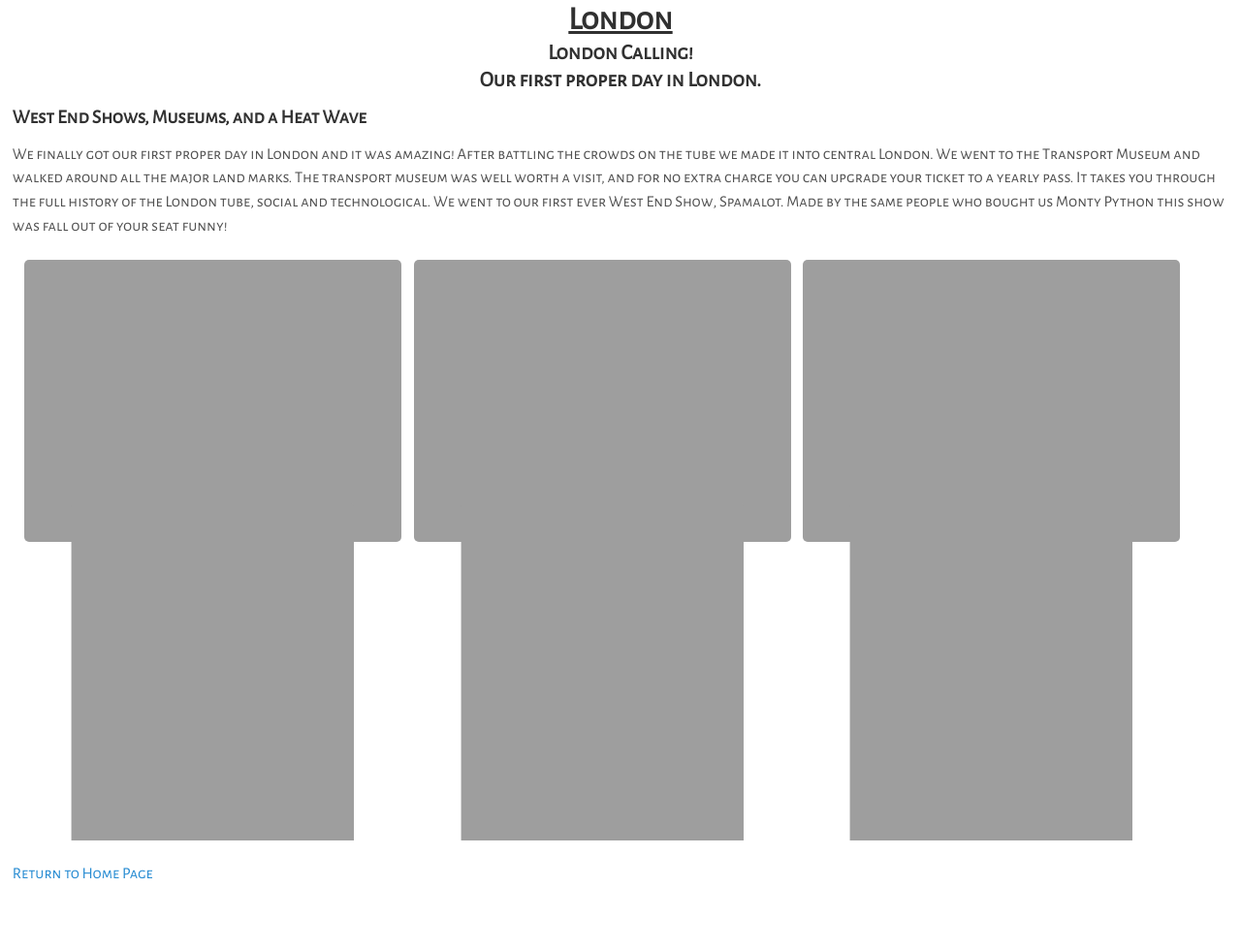
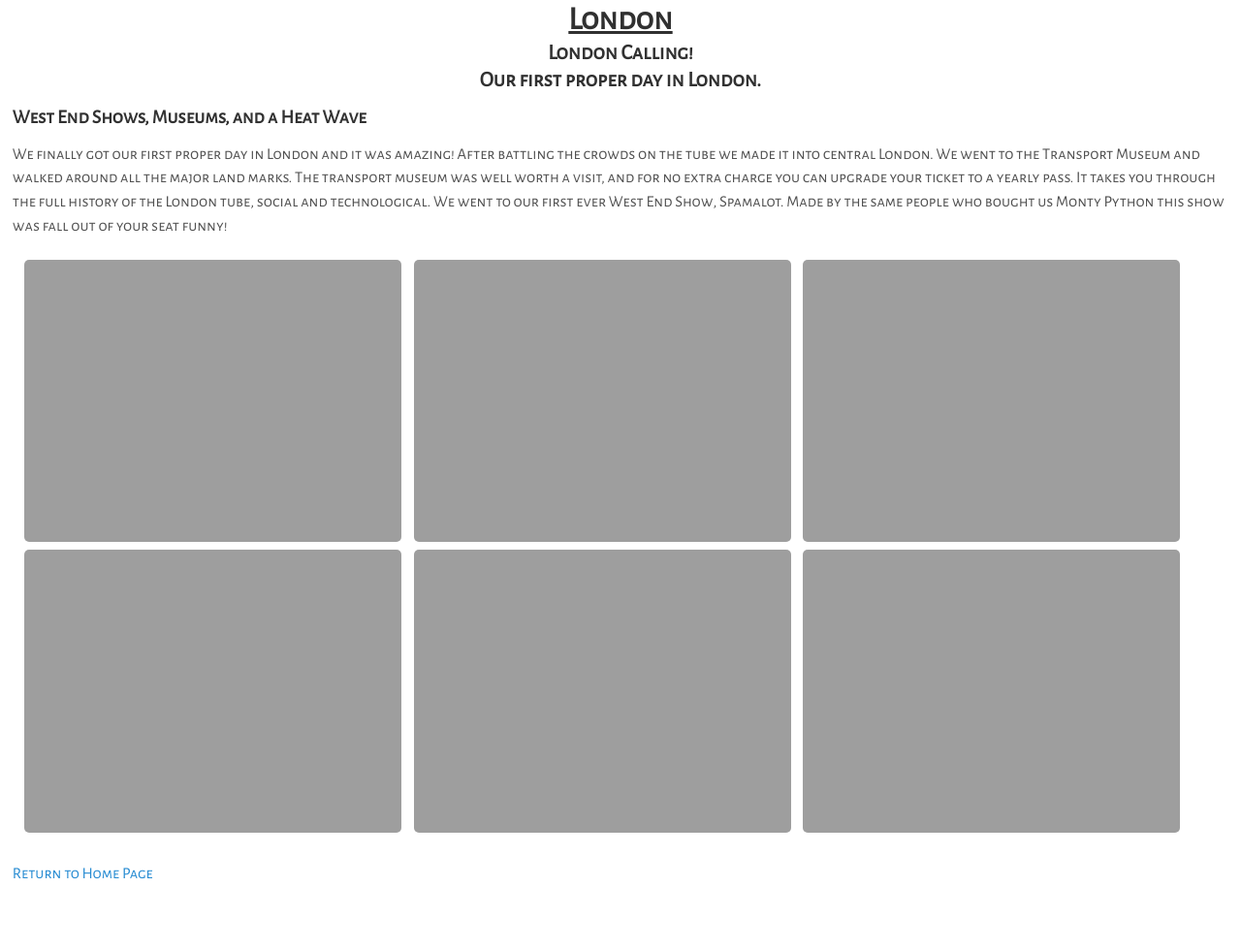
Before and after one commit to foopod/Travel-Website, a Jekyll site: the page built from _posts/2013-09-03-London.md, in a window 1280 px wide. Shown: the whole page at 97% size. Built offline with Jekyll 4.4.1, drawn with Linux system fonts in a browser that asks for light colours.

Commit message:
Update 2013-09-03-London.md

```diff
--- a/_posts/2013-09-03-London.md
+++ b/_posts/2013-09-03-London.md
@@ -21,8 +21,8 @@ We went to our first ever West End Show, Spamalot. Made by the same people who b
 <img src="https://adventuresofthetravellingtwins.com/Photos/2013-09-03-London/P1010205.JPG" class="image1">
 <img src="https://adventuresofthetravellingtwins.com/Photos/2013-09-03-London/IMG_3982.JPG" class="image1">
 <img src="https://adventuresofthetravellingtwins.com/Photos/2013-09-03-London/IMG_3966.JPG" class="image1">
-<img src="https://adventuresofthetravellingtwins.com/Photos/2013-09-03-London/P1010198.JPG" class="image3">
-<img src="https://adventuresofthetravellingtwins.com/Photos/2013-09-03-London/P1010219.JPG" class="image3">
-<img src="https://adventuresofthetravellingtwins.com/Photos/2013-09-03-London/IMG_4006.JPG" class="image3">
+<img src="https://adventuresofthetravellingtwins.com/Photos/2013-09-03-London/IMG_3970.JPG" class="image1">
+<img src="https://adventuresofthetravellingtwins.com/Photos/2013-09-03-London/IMG_3970.JPG" class="image1">
+<img src="https://adventuresofthetravellingtwins.com/Photos/2013-09-03-London/P1010217.JPG" class="image1">
 
 <a href="https://adventuresofthetravellingtwins.com/">Return to Home Page</a>
```
